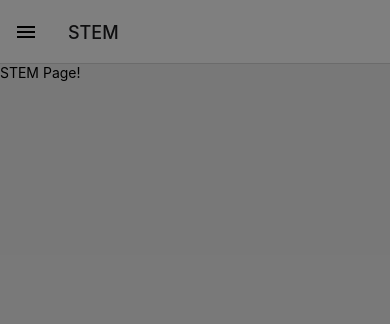
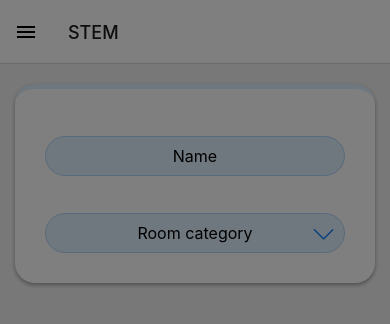
Before and after one commit to victor3012/school-program-generator, a React Native app in the folder client/: screen /STEM in a window 390 px wide. Shown: the top 324 px of the page. Built offline with nearby package versions, Linux system fonts and the light colour scheme.

Commit message:
add select input component + some separation

```diff
--- a/client/App.js
+++ b/client/App.js
@@ -10,6 +10,7 @@ import Auth from './src/screens/Auth/Auth';
 import Home from './src/screens/Home/Home';
 import STEM from './src/screens/STEM';
 import styleVar from './src/styles/styleVar';
+import CreateSchool from './src/screens/CreateSchool';
 
 const Drawer = createDrawerNavigator();
 
@@ -52,7 +53,7 @@ export default function App() {
             headerTintColor: styleVar.white,
             headerTitle: routeToTitle[getFocusedRouteNameFromRoute(route)] || getFocusedRouteNameFromRoute(route) || routeToTitle.Login
           })} name="Auth" component={Auth} />
-          <Drawer.Screen name="STEM" component={STEM}
+          <Drawer.Screen name="STEM" component={CreateSchool}
             options={{ drawerIcon: () => <Icon name='table' size={styleVar.mediumIconSize} /> }} />
         </Drawer.Navigator>
       </NavigationContainer>
--- a/client/src/components/Auth/EyeIconButton.js
+++ b/client/src/components/Auth/EyeIconButton.js
@@ -1,31 +1,11 @@
 import Icon from 'react-native-vector-icons/MaterialCommunityIcons'
-import { StyleSheet, TouchableOpacity } from "react-native";
 
-import styleVar from "../../styles/styleVar";
+import InputIconButton from '../InputIconButton';
 
 export default function EyeIconButton({ passwordShown, setPasswordShown }) {
     return (
-        <TouchableOpacity style={styles.button}
-            hitSlop={15}
-            onPress={() => setPasswordShown(ps => !ps)}>
-            <Icon name={passwordShown ? 'eye-outline' : 'eye-off-outline'}
-                size={styleVar.mediumIconSize}
-                color={styleVar.gray} />
-        </TouchableOpacity>
+        <InputIconButton
+            Icon={(args) => <Icon {...args} name={passwordShown ? 'eye-outline' : 'eye-off-outline'} />}
+            onPress={() => setPasswordShown(ps => !ps)} />
     )
 }
-
-const styles = StyleSheet.create({
-    button: {
-        position: 'absolute',
-        alignItems: 'center',
-        justifyContent: 'center',
-        height: 40,
-        top: 38,
-        right: 0,
-        width: 2 * styleVar.mediumIconSize,
-        paddingRight: 3,
-        borderTopRightRadius: 20,
-        borderBottomRightRadius: 20,
-    },
-})
--- /dev/null
+++ b/client/src/components/Form.js
@@ -0,0 +1,28 @@
+import { ScrollView, StyleSheet, View } from "react-native";
+import globalStyles from "../styles/globalStyles";
+import styleVar from "../styles/styleVar";
+
+export default function Form({ children, style, borderTopColor = styleVar.blueShadow, ...args }) {
+    return (
+        <View style={styles.container}>
+            <ScrollView {...args} contentContainerStyle={[globalStyles.basicContainer, styles.form, { borderTopColor }, style]}>
+                {children}
+            </ScrollView>
+        </View>
+    )
+}
+
+const styles = StyleSheet.create({
+    container: {
+        alignContent: 'center',
+        justifyContent: 'center',
+        alignItems: 'center',
+        textAlign: 'center',
+        flex:1
+    },
+    form: { // basic container required
+        borderTopColor: styleVar.blueShadow,
+        borderTopWidth: 5,
+        paddingTop: 10
+    }
+})
--- a/client/src/components/Input.js
+++ b/client/src/components/Input.js
@@ -1,4 +1,4 @@
-import { useRef, useState } from "react";
+import { useEffect, useRef, useState } from "react";
 import { Platform, StyleSheet, Text, TextInput, View, Animated } from "react-native";
 import styleVar from "../styles/styleVar";
 
@@ -7,10 +7,10 @@ const startingLabelY = 35;
 
 export default function Input(
     {
+        value,
         label,
         placeholder,
         validator,
-        defaultValue = '',
         style: customStyles = {},
         containerStyle = {},
         onChange: onChangeText,
@@ -27,6 +27,13 @@ export default function Input(
     const [beenFocused, setBeenFocused] = useState(false);
 
     const labelXY = useRef(new Animated.ValueXY({ x: startingLabelX, y: startingLabelY })).current;
+
+    useEffect(() => {
+        if (value) {
+            setBeenFocused(true);
+            Animated.spring(labelXY, { toValue: { x: startingLabelX, y: 0 }, useNativeDriver: true }).start();
+        }
+    }, [value])
 
     const validate = (value, showError = beenFocused) => {
         if (validator) {
@@ -53,8 +60,6 @@ export default function Input(
     }
 
     const changeTextHandler = (value) => {
-        value = value.trim();
-
         if (onChangeText) {
             onChangeText(value);
         }
@@ -62,9 +67,9 @@ export default function Input(
         validate(value);
     }
 
-    const focusHandler = () => {
+    const focusHandler = (e) => {
         if (onFocus) {
-            onFocus();
+            onFocus(e.nativeEvent.text);
         }
 
         Animated.spring(labelXY, { toValue: { x: startingLabelX, y: 0 }, useNativeDriver: true }).start();
@@ -78,7 +83,7 @@ export default function Input(
         }
 
         if (onBlur) {
-            onBlur();
+            onBlur(e);
         }
 
         if (!beenFocused) {
@@ -160,15 +165,13 @@ export default function Input(
                 borderColor: getInputBorderColor(),
                 backgroundColor: getInputBackgroundColor()
             }}
-                defaultValue={defaultValue}
                 onChangeText={changeTextHandler}
                 onFocus={focusHandler}
                 onBlur={blurHandler}
                 onEndEditing={androidBlurHandler}
                 placeholder={label ? '' : placeholder}
-                {...args}
-            />
-
+                value={value}
+                {...args} />
             {
                 (error) &&
                 <View style={styles.textContainer}>
--- /dev/null
+++ b/client/src/components/InputIconButton.js
@@ -0,0 +1,33 @@
+import { StyleSheet, TouchableOpacity } from "react-native";
+
+import styleVar from "../styles/styleVar";
+
+export default function InputIconButton({ Icon,
+    onPress,
+    size = styleVar.mediumIconSize,
+    color = styleVar.gray
+}) {
+    return (
+        <TouchableOpacity style={styles.button}
+            hitSlop={15}
+            onPress={onPress}>
+            <Icon size={size}
+                color={color} />
+        </TouchableOpacity>
+    )
+}
+
+const styles = StyleSheet.create({
+    button: {
+        position: 'absolute',
+        alignItems: 'center',
+        justifyContent: 'center',
+        height: 40,
+        top: 38,
+        right: 0,
+        width: 2 * styleVar.mediumIconSize,
+        paddingRight: 3,
+        borderTopRightRadius: 20,
+        borderBottomRightRadius: 20,
+    },
+})
--- /dev/null
+++ b/client/src/components/SelectInput.js
@@ -0,0 +1,164 @@
+import { useEffect, useRef, useState } from "react";
+import { StyleSheet, Text, View, Animated, TouchableHighlight } from "react-native";
+import Icon from 'react-native-vector-icons/SimpleLineIcons'
+
+import Input from "./Input";
+import InputIconButton from "./InputIconButton";
+import globalStyles from "../styles/globalStyles";
+import styleVar from "../styles/styleVar";
+
+
+export default function SelectInput(
+    {
+        options,
+        value,
+        setValue,
+        label,
+        placeholder,
+        validator,
+        style: customStyles = {},
+        containerStyle = {},
+        onChange: onChangeText,
+        onFocus,
+        onBlur,
+        onError,
+        onErrorResolve,
+        required = false,
+        ...args
+    }
+) {
+    const [focused, setFocused] = useState(false);
+    const [displayOptions, setDisplayOptions] = useState([]);
+    const heightAnimation = useRef(new Animated.Value(0)).current;
+    const dropdown = useRef(null);
+
+    useEffect(() => {
+        setDisplayOptions(options || []);
+    }, [options])
+
+    useEffect(() => {
+        if (!options) { return; }
+
+        const newOptions = options
+            .filter(o => o.toLocaleLowerCase()
+                .startsWith(value.toLocaleLowerCase()));
+
+        setDisplayOptions(newOptions);
+    }, [value, options]);
+
+    useEffect(() => {
+        let animationValue = 0;
+
+        if (focused) {
+            animationValue = Math.min(displayOptions.length * styles.option.height, styles.dropdown.maxHeight);
+        }
+
+        Animated.timing(
+            heightAnimation,
+            {
+                toValue: animationValue,
+                duration: 150,
+                useNativeDriver: true
+            }
+        ).start();
+    }, [focused, heightAnimation, displayOptions])
+
+    const focusHandler = (e) => {
+        if (onFocus) {
+            onFocus(e.nativeEvent.text);
+        }
+
+        setFocused(true);
+    }
+
+    const blurHandler = (e) => {
+        if (onBlur) {
+            onBlur(e.nativeEvent.text);
+        }
+
+        if (dropdown.current &&
+            (dropdown.current == e.nativeEvent.relatedTarget
+                || dropdown.current.contains(e.nativeEvent.relatedTarget))) {
+            return;
+        }
+
+        setFocused(false);
+    }
+
+    const selectOptionHandler = (option) => {
+        console.log(option);
+
+        setValue(option);
+
+        setFocused(false);
+    }
+
+    return (
+        <View >
+            <View>
+                <Input
+                    label={label}
+                    placeholder={placeholder}
+                    validator={validator}
+                    value={value}
+                    style={customStyles}
+                    containerStyle={containerStyle}
+                    onChange={onChangeText}
+                    onFocus={focusHandler}
+                    onBlur={blurHandler}
+                    onError={onError}
+                    onErrorResolve={onErrorResolve}
+                    required={false}
+                    {...args} />
+
+                <InputIconButton Icon={(args) => <Icon {...args} name={focused ? 'arrow-up' : 'arrow-down'} color={styleVar.darkBlue} />}
+                    onPress={() => setFocused(f => !f)} />
+            </View>
+
+            <Animated.ScrollView scrollEnabled={styles.dropdown.maxHeight / displayOptions.length < styles.option.height}
+                ref={dropdown}
+                style={[styles.dropdown, {
+                    height: heightAnimation
+                }]}>
+                {displayOptions.map(o =>
+                    <TouchableHighlight key={o} style={styles.option} underlayColor={styleVar.blueShadow}
+                        onPress={() => selectOptionHandler(o)}>
+                        <Text style={globalStyles.text}>
+                            {o}
+                        </Text>
+                    </TouchableHighlight>
+                )}
+            </Animated.ScrollView>
+        </View>
+    )
+}
+
+const styles = StyleSheet.create({
+    dropdown: {
+        position: 'absolute',
+        top: '100%',
+        left: '50%',
+        transform: [{ translateX: '-50%' }],
+        width: 300,
+        maxHeight: 200,
+        margin: 2,
+        backgroundColor: styleVar.white,
+        borderRadius: 20,
+        shadowColor: "#000",
+        shadowOffset: {
+            width: 0,
+            height: 2
+        },
+        shadowOpacity: 0.35,
+        shadowRadius: 4,
+        elevation: 5
+    },
+    option: {
+        height: 40,
+        paddingHorizontal: 10,
+        alignItems: "center",
+        justifyContent: 'center',
+        borderColor: 'lightgray',
+        borderBottomWidth: 1,
+    }
+})
--- a/client/src/mockdata.js
+++ b/client/src/mockdata.js
@@ -1,11 +1,20 @@
 export const schools = [
-    { id: '1', name: '1EG "Sto Kila"', teachersCount: 60, roomsCount: 100 },
     { id: '2', name: 'MG "Petar Beron"', teachersCount: 88, roomsCount: 113 },
     { id: '3', name: 'PMG "Valeri Lilov"', teachersCount: 47, roomsCount: 64 },
-    { id: '4', name: 'Частно средно училище "Аз съм българче"', teachersCount: 13, roomsCount: 21 },
-    { id: '5', name: 'Основно училище "Черноризец Храбър"', teachersCount: 41, roomsCount: 19 },
 ]
 
 export const isAuth = true;
 
 export const isAdmin = true;
+
+export const selecinputoptions = [
+    'Maths',
+    'BEL',
+    'English',
+    'PE',
+    'Option 5',
+    'Option 6',
+    'Option 7',
+    'Option 8',
+    'Option 9',
+]
--- a/client/src/screens/Auth/Auth.js
+++ b/client/src/screens/Auth/Auth.js
@@ -51,7 +51,7 @@ export default function Auth() {
     }
 
     return (
-        <Tab.Navigator sceneContainerStyle={styles.container}>
+        <Tab.Navigator>
             <Tab.Screen options={{
                 ...options,
                 tabBarIcon: () => <Icon name='login' size={styleVar.mediumIconSize} />,
@@ -65,12 +65,3 @@ export default function Auth() {
         </Tab.Navigator>
     )
 }
-
-const styles = StyleSheet.create({
-    container: {
-        alignContent: 'center',
-        justifyContent: 'center',
-        alignItems: 'center',
-        textAlign: 'center'
-    }
-})
--- a/client/src/screens/Auth/Login.js
+++ b/client/src/screens/Auth/Login.js
@@ -1,7 +1,8 @@
 import { Link } from "@react-navigation/native";
-import { ScrollView, Text, View } from "react-native";
+import { Text, View } from "react-native";
 import { useEffect, useState } from "react";
 
+import Form from "../../components/Form";
 import Input from "../../components/Input";
 import OpacityButton from "../../components/OpacityButton";
 import EyeIconButton from "../../components/Auth/EyeIconButton";
@@ -10,7 +11,6 @@ import authStyles from "./authStyles.js";
 import globalStyles from "../../styles/globalStyles";
 
 export default function Login({
-    route,
     updateInputStatus,
     getContainerBorderTopColor
 }) {
@@ -51,10 +51,9 @@ export default function Login({
     }
 
     return (
-        <ScrollView contentContainerStyle={[globalStyles.basicContainer, authStyles.formContainer, { borderTopColor: getContainerBorderTopColor(formStatus) }]}>
+        <Form borderTopColor={getContainerBorderTopColor(formStatus)}>
             <Input
                 label="Email"
-                placeholder="Email"
                 hitSlop={10}
                 onChange={(newEmail) => setEmail(newEmail)}
                 onError={() => updateInputStatus(inputStatuses, setInputStatuses, 'email', 2)}
@@ -66,7 +65,6 @@ export default function Login({
             <View>
                 <Input
                     label="Password"
-                    placeholder="Password"
                     hitSlop={10}
                     onChange={(newPassword) => setPassword(newPassword)}
                     onError={() => updateInputStatus(inputStatuses, setInputStatuses, 'password', 2)}
@@ -75,8 +73,7 @@ export default function Login({
                     validator={validators.password}
                     textContentType='password'
                     passwordRules='required: lower; required: upper; required: digit; required: [-];'
-                    secureTextEntry={!passwordShown}
-                />
+                    secureTextEntry={!passwordShown} />
 
                 <EyeIconButton passwordShown={passwordShown} setPasswordShown={setPasswordShown} />
             </View>
@@ -95,6 +92,6 @@ export default function Login({
                     Sign up
                 </Link>
             </View>
-        </ScrollView>
+        </Form>
     )
 }
--- a/client/src/screens/Auth/SignUp.js
+++ b/client/src/screens/Auth/SignUp.js
@@ -1,7 +1,8 @@
 import { Link } from "@react-navigation/native";
-import { ScrollView, Text, View } from "react-native";
+import { Text, View } from "react-native";
 import { useEffect, useState } from "react";
 
+import Form from "../../components/Form";
 import Input from "../../components/Input";
 import OpacityButton from "../../components/OpacityButton";
 import EyeIconButton from "../../components/Auth/EyeIconButton";
@@ -10,7 +11,6 @@ import authStyles from "./authStyles.js";
 import globalStyles from "../../styles/globalStyles";
 
 export default function SignUp({
-    route,
     updateInputStatus,
     getContainerBorderTopColor
 }) {
@@ -62,11 +62,10 @@ export default function SignUp({
     }
 
     return (
-        <ScrollView contentContainerStyle={[globalStyles.basicContainer, authStyles.formContainer, { borderTopColor: getContainerBorderTopColor(formStatus) }]}>
+        <Form borderTopColor={getContainerBorderTopColor(formStatus)}>
             <View style={{ width: 300, flexDirection: 'row', justifyContent: 'space-between' }}>
                 <Input
                     label="First name"
-                    placeholder="First name"
                     hitSlop={10}
                     onChange={(newFirstName) => setFirstName(newFirstName)}
                     onError={() => updateInputStatus(inputStatuses, setInputStatuses, 'firstName', 2)}
@@ -77,7 +76,6 @@ export default function SignUp({
                     containerStyle={{ width: 142 }} />
                 <Input
                     label="Last name"
-                    placeholder="Last name"
                     hitSlop={10}
                     onChange={(newLastName) => setLastName(newLastName)}
                     onError={() => updateInputStatus(inputStatuses, setInputStatuses, 'lastName', 2)}
@@ -90,7 +88,6 @@ export default function SignUp({
 
             <Input
                 label="Email"
-                placeholder="Email"
                 hitSlop={10}
                 onChange={(newEmail) => setEmail(newEmail)}
                 onError={() => updateInputStatus(inputStatuses, setInputStatuses, 'email', 2)}
@@ -101,7 +98,6 @@ export default function SignUp({
             <View>
                 <Input
                     label="Password"
-                    placeholder="Password"
                     hitSlop={10}
                     onChange={(newPassword) => setPassword(newPassword)}
                     onError={() => updateInputStatus(inputStatuses, setInputStatuses, 'password', 2)}
@@ -118,7 +114,6 @@ export default function SignUp({
             <View>
                 <Input
                     label="Repeat password"
-                    placeholder="Repeat password"
                     hitSlop={10}
                     onChange={(newRepass) => setRepass(newRepass)}
                     onError={() => updateInputStatus(inputStatuses, setInputStatuses, 'repass', 2)}
@@ -146,6 +141,6 @@ export default function SignUp({
                     Log in
                 </Link>
             </View>
-        </ScrollView>
+        </Form>
     )
 }
--- /dev/null
+++ b/client/src/screens/CreateSchool.js
@@ -0,0 +1,22 @@
+import { useState } from "react";
+import Form from "../components/Form";
+import Input from "../components/Input";
+import SelectInput from "../components/SelectInput";
+import { selecinputoptions } from '../mockdata';
+
+
+export default function CreateSchool() {
+    const [roomCategory, setRoomCategory] = useState('');
+
+    return (
+        <Form>
+            <Input label='Name' />
+            <SelectInput label='Room category'
+                options={selecinputoptions}
+                value={roomCategory}
+                setValue={setRoomCategory}
+                onChange={(newRoomCategory) => setRoomCategory(newRoomCategory)}
+            />
+        </Form>
+    )
+}
```
